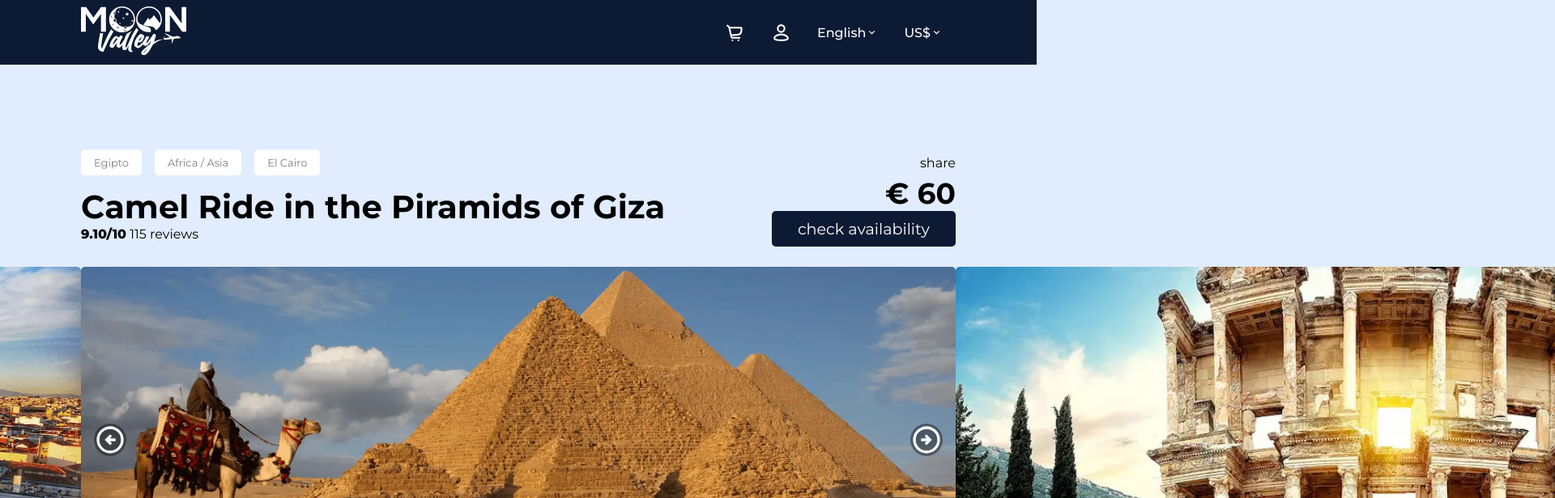
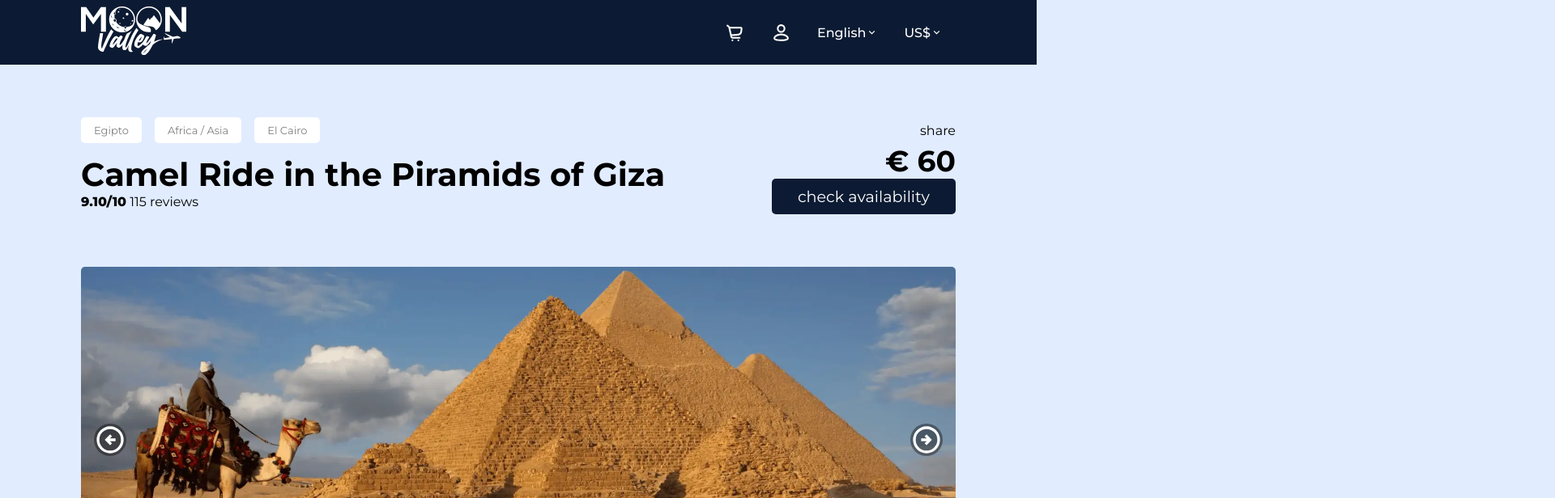
Before and after one commit to BrianZenhom/moonvalleytours-client, a React (Vite) app: page /1/1 in a window 1280 px wide. Shown: the top 616 px of the page at 81% size, 1920 px wide, since content can reach past the window. Built offline with nearby package versions, Linux system fonts and the light colour scheme.

Commit message:
Add limit on overflow

```diff
--- a/src/components/slider/Slider.jsx
+++ b/src/components/slider/Slider.jsx
@@ -27,6 +27,7 @@ export default function Slider({ imageUrls }) {
           width: '100%',
           height: '100%',
           display: 'flex',
+          overflow: 'hidden',
         }}
       >
         {imageUrls.map((url) => (
--- a/src/pages/tour/Tour.jsx
+++ b/src/pages/tour/Tour.jsx
@@ -53,8 +53,6 @@ export default function Tour() {
             <div className="slider_wrapper">
               <Slider imageUrls={images} />
             </div>
-            {/* <div className={sticky ? '' : 'here'}></div> */}
-            {/* <div className={sticky ? 'tour-nav' : 'tour-nav  sticky'}> */}
           </div>
           <div className="tour-nav ">
             <div className="tour-nav-wrapper container">
--- a/src/pages/tour/tour.css
+++ b/src/pages/tour/tour.css
@@ -15,7 +15,6 @@
   display: flex;
   justify-content: space-between;
   align-items: center;
-  padding-top: 5rem;
 }
 .tour-share button {
   font-family: montserrat;
```
